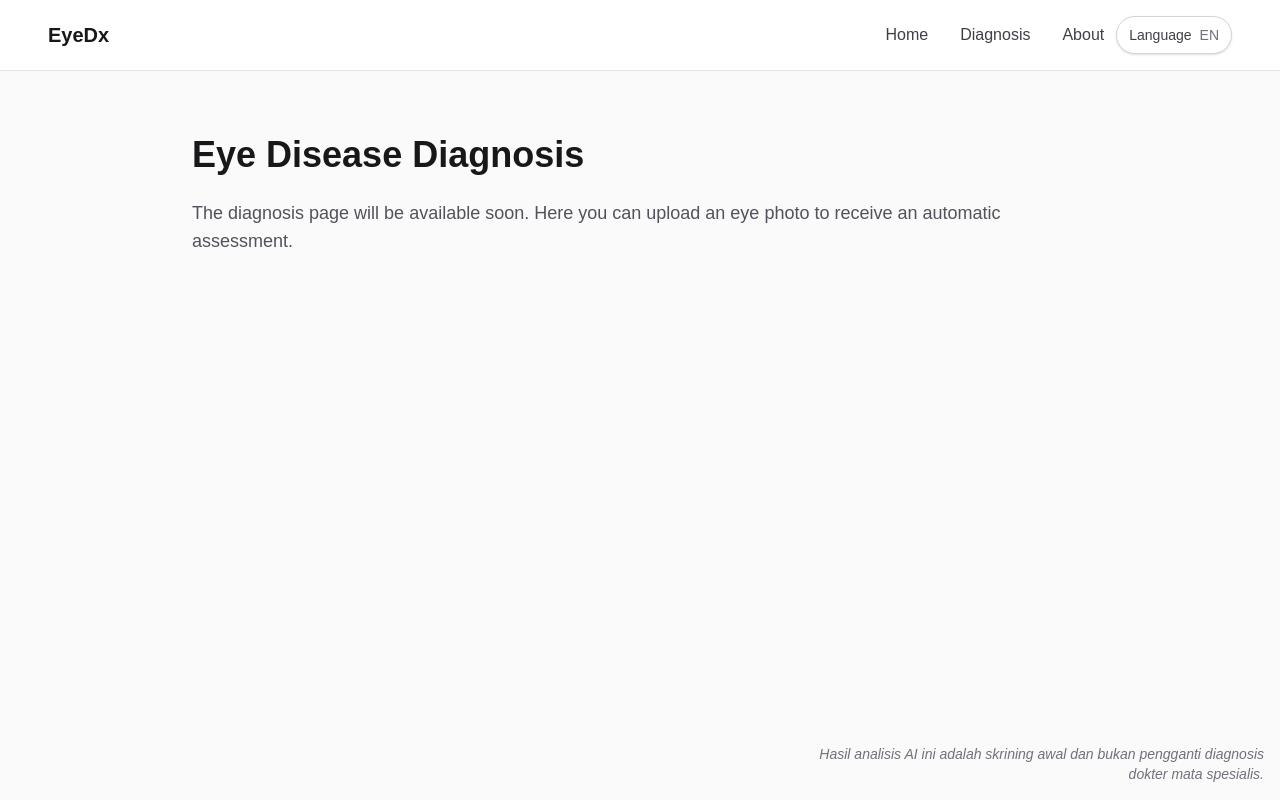
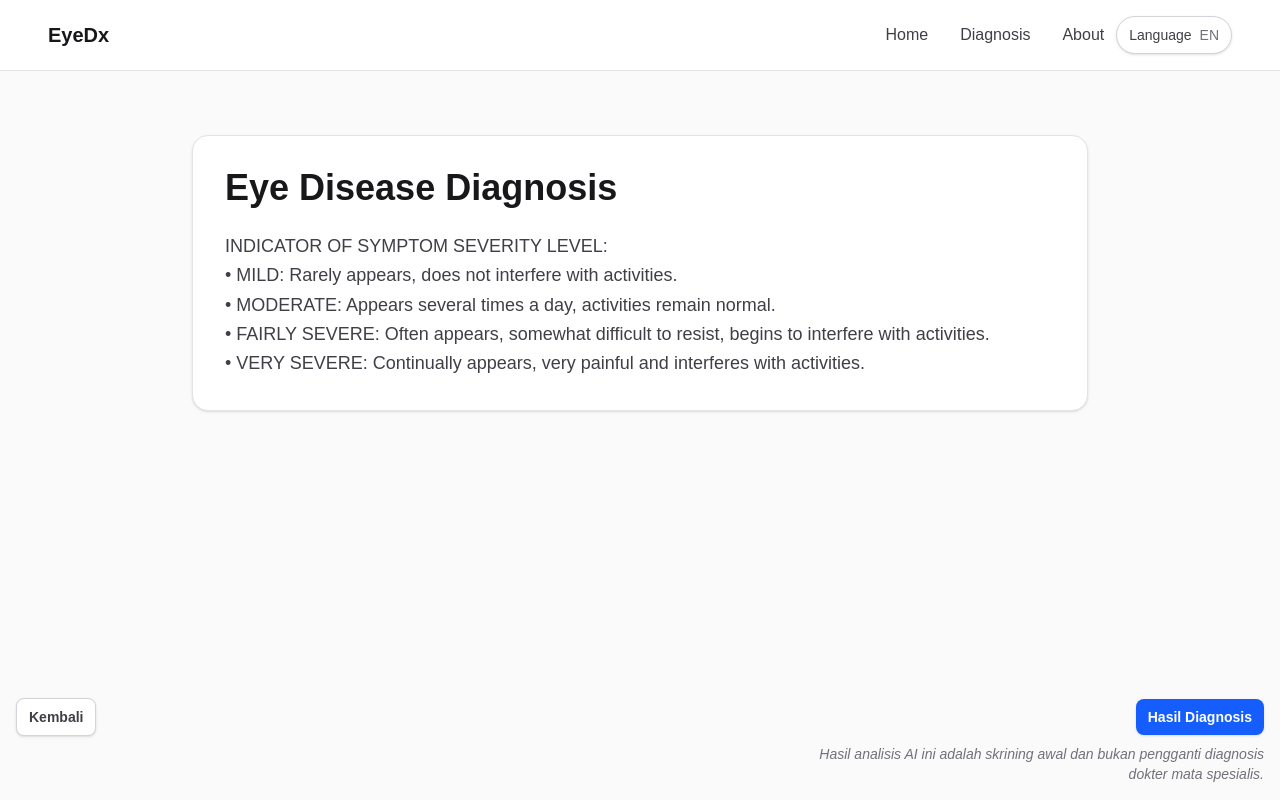
Before and after one commit to yudiwidiandana/eyedx, a Next.js app: page /diagnosis in a window 1280 px wide. Built offline with nearby package versions, Linux system fonts and the light colour scheme.

Commit message:
feat: add new knob

```diff
--- a/app/diagnosis/page.tsx
+++ b/app/diagnosis/page.tsx
@@ -8,9 +8,18 @@ export function DiagnosisPageContent({ locale }: { locale: Locale }) {
     <div className="flex min-h-screen flex-col bg-zinc-50">
       <Header locale={locale} />
       <main className="relative flex-1 px-6 py-16 sm:px-8 lg:px-12">
-        <div className="mx-auto max-w-4xl">
+        <div className="mx-auto max-w-4xl rounded-2xl border border-zinc-200 bg-white p-8 shadow-sm">
           <h1 className="mb-6 text-4xl font-bold text-zinc-900">{t.title}</h1>
-          <p className="text-lg text-zinc-600">{t.description}</p>
+          <p className="whitespace-pre-line text-lg leading-relaxed text-zinc-700">{t.description}</p>
+        </div>
+
+        <div className="absolute bottom-16 left-4 right-4 flex items-center justify-between gap-4">
+          <button className="rounded-lg border border-zinc-300 bg-white px-3 py-2 text-sm font-semibold text-zinc-700 shadow-sm transition hover:bg-zinc-50">
+            Kembali
+          </button>
+          <button className="rounded-lg bg-blue-600 px-3 py-2 text-sm font-semibold text-white shadow-sm transition hover:bg-blue-700">
+            Hasil Diagnosis
+          </button>
         </div>
 
         <p className="absolute bottom-4 right-4 max-w-md text-right text-sm italic text-zinc-500">
--- a/app/lib/translations.ts
+++ b/app/lib/translations.ts
@@ -28,7 +28,7 @@ export const translations = {
     diagnosisPage: {
       title: "Eye Disease Diagnosis",
       description:
-        "The diagnosis page will be available soon. Here you can upload an eye photo to receive an automatic assessment.",
+        "INDICATOR OF SYMPTOM SEVERITY LEVEL:\n• MILD: Rarely appears, does not interfere with activities.\n• MODERATE: Appears several times a day, activities remain normal.\n• FAIRLY SEVERE: Often appears, somewhat difficult to resist, begins to interfere with activities.\n• VERY SEVERE: Continually appears, very painful and interferes with activities.",
     },
     language: {
       label: "Language",
@@ -61,7 +61,7 @@ export const translations = {
     diagnosisPage: {
       title: "Diagnosis Penyakit Mata",
       description:
-        "Halaman diagnosis akan segera hadir. Di sini Anda dapat mengunggah foto mata untuk mendapatkan penilaian otomatis.",
+        "INDIKATOR TINGKAT KEPARAHAN GEJALA:\n• RINGAN: Jarang muncul, tidak mengganggu aktivitas.\n• SEDANG: Muncul beberapa kali sehari, aktivitas masih normal.\n• CUKUP PARAH: Sering muncul, agak sulit ditahan, mulai mengganggu aktivitas.\n• SANGAT PARAH: Terus-menerus muncul, sangat nyeri & mengganggu aktivitas.",
     },
     language: {
       label: "Bahasa",
```
